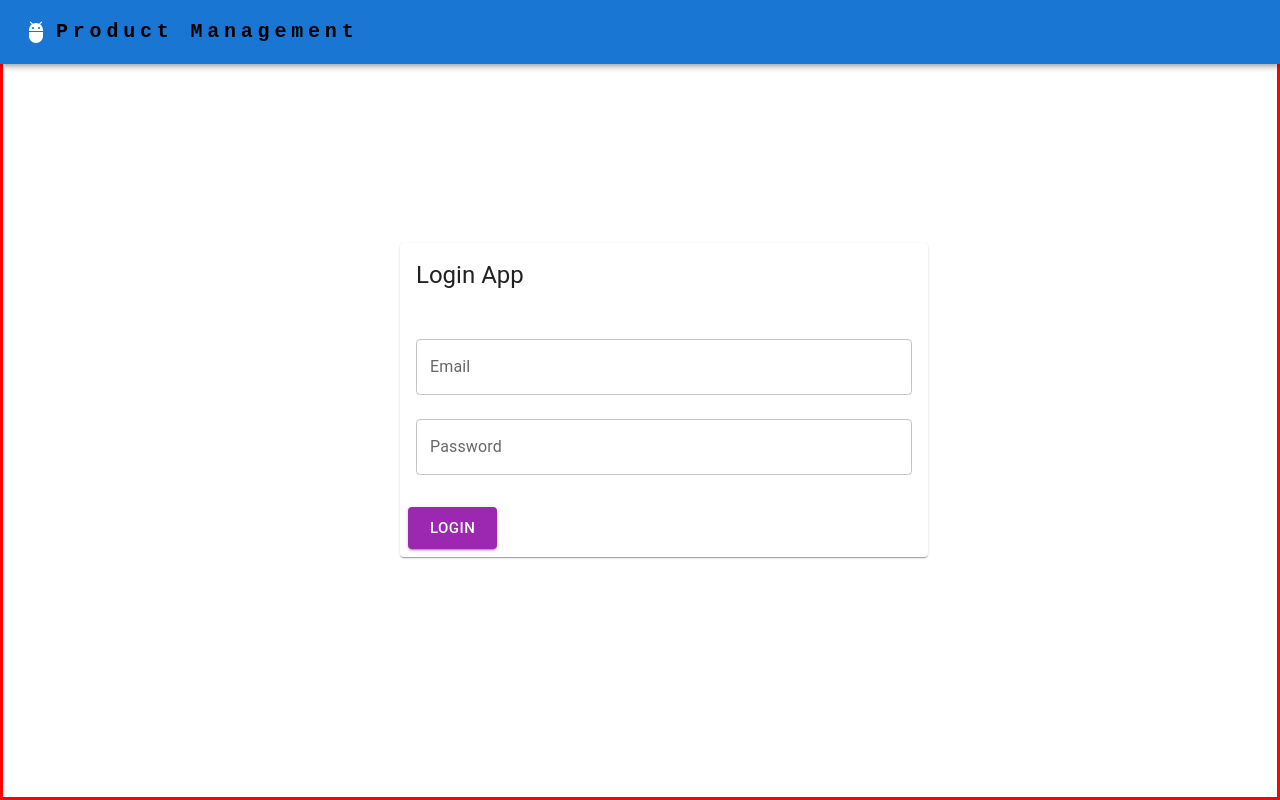
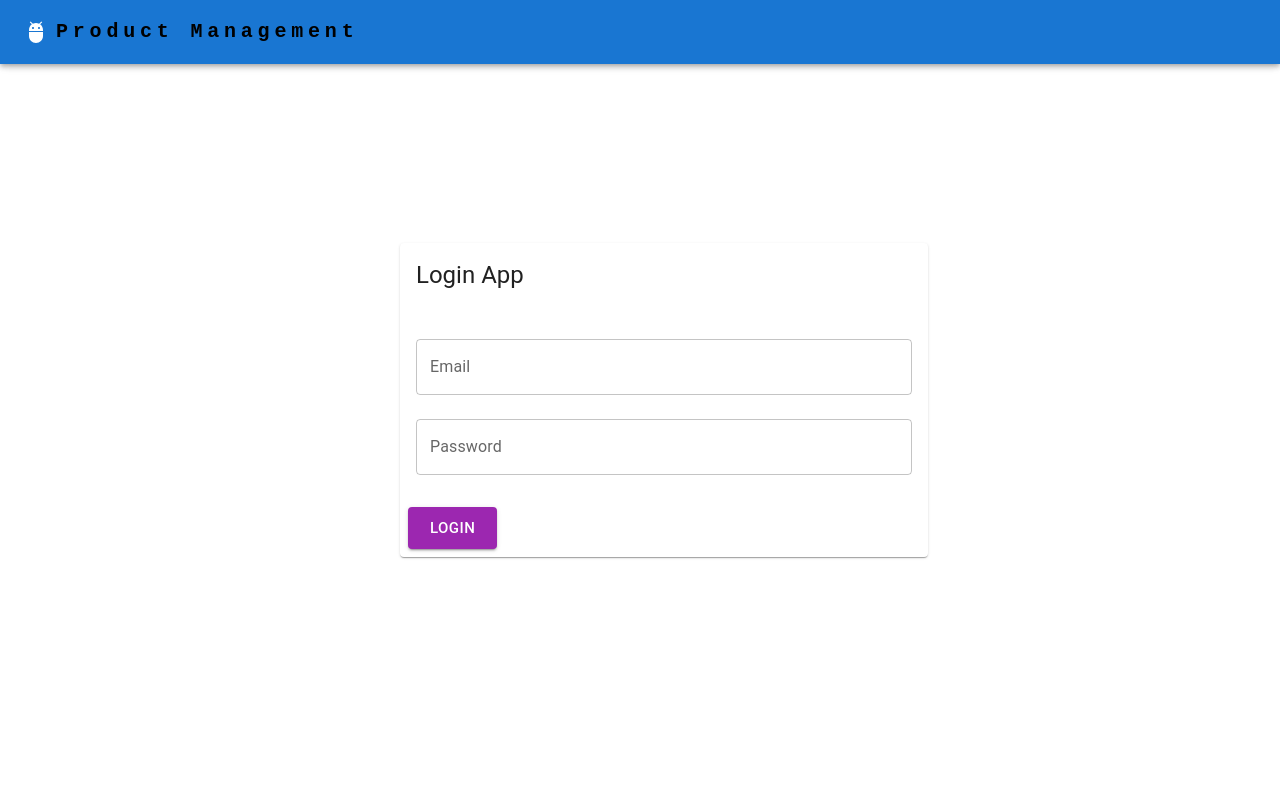
Before and after one commit to lnghia/ProductManagerReactJs, a React (Create React App) app: page /login in a window 1280 px wide. Built offline with nearby package versions, Linux system fonts and the light colour scheme.

Commit message:
get rid of border on page body

```diff
--- a/src/App.tsx
+++ b/src/App.tsx
@@ -54,7 +54,6 @@ function App() {
         justifyContent="center"
         // alignItems="center"
         height="100vh"
-        style={{ borderColor: "red", borderStyle: "solid" }}
       >
         <Toolbar />
         <Routes>
```
